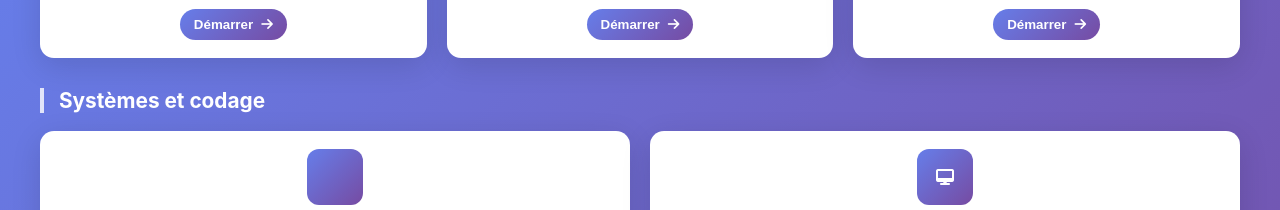
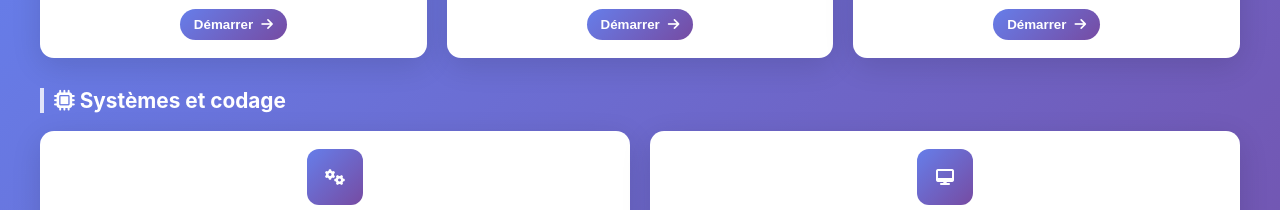
Before and after one commit to TAbdellah/u1, a plain HTML site: page index.html in a window 1280 px wide. Shown: the part 1681-1891 px from the top of the page. Drawn offline with Linux system fonts and the light colour scheme.

Commit message:
Update index.html

```diff
--- a/index.html
+++ b/index.html
@@ -221,11 +221,11 @@
       </section>
 
       <!-- Section 5: Systèmes et codage -->
-      <h2 class="section-title"><i class="fas fa-binary"></i> Systèmes et codage</h2>
+      <h2 class="section-title"><i class="fas fa-microchip"></i> Systèmes et codage</h2>
       <section class="exercises-grid">
         <a class="exercise-card" href="Exercice13_binaire.html" target="_blank">
           <div class="exercise-top">
-            <div class="exercise-icon"><i class="fas fa-binary"></i></div>
+            <div class="exercise-icon"><i class="fas fa-cogs"></i></div>
             <div class="exercise-number">Exercice 13</div>
             <div class="exercise-title">Traitement des données</div>
           </div>
```
